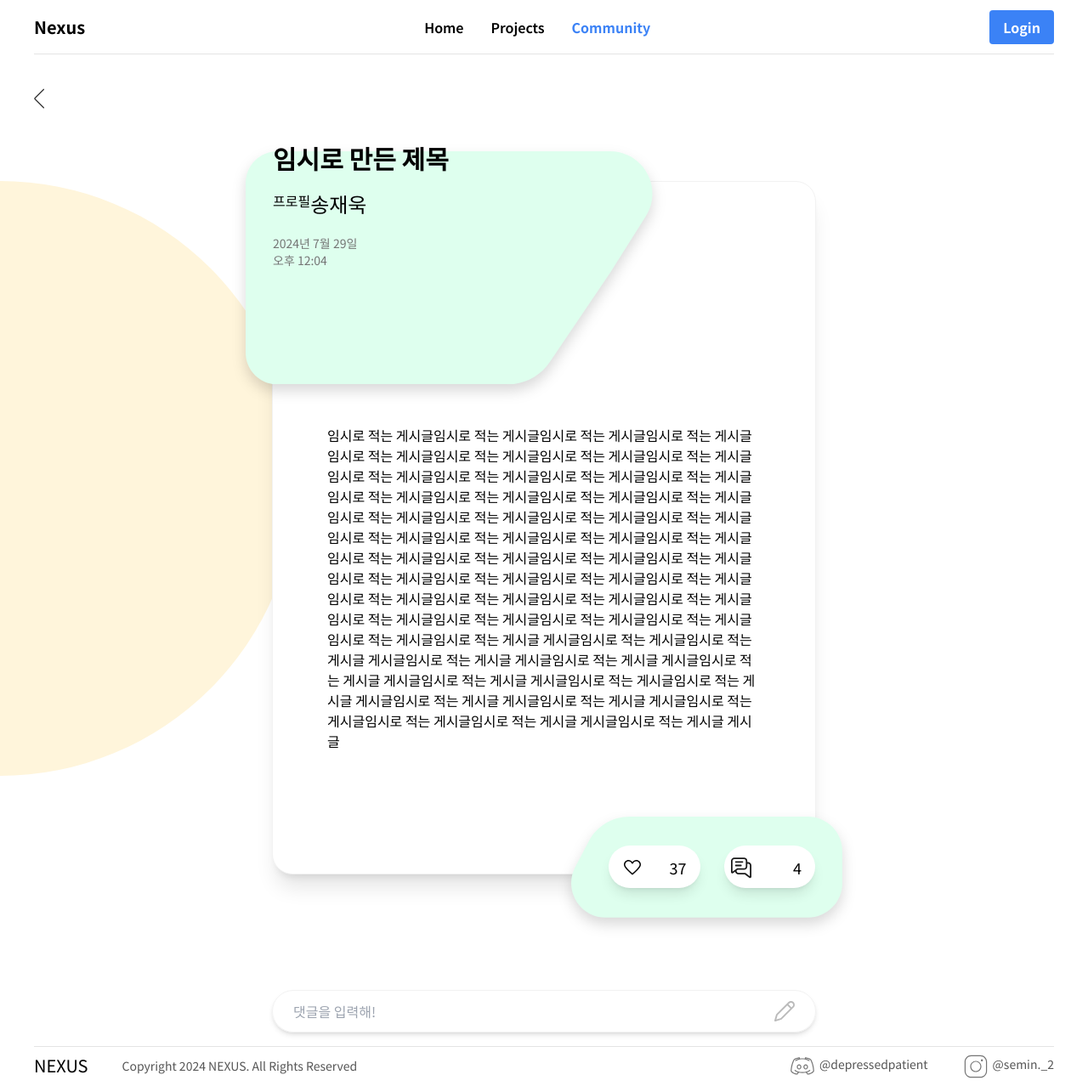
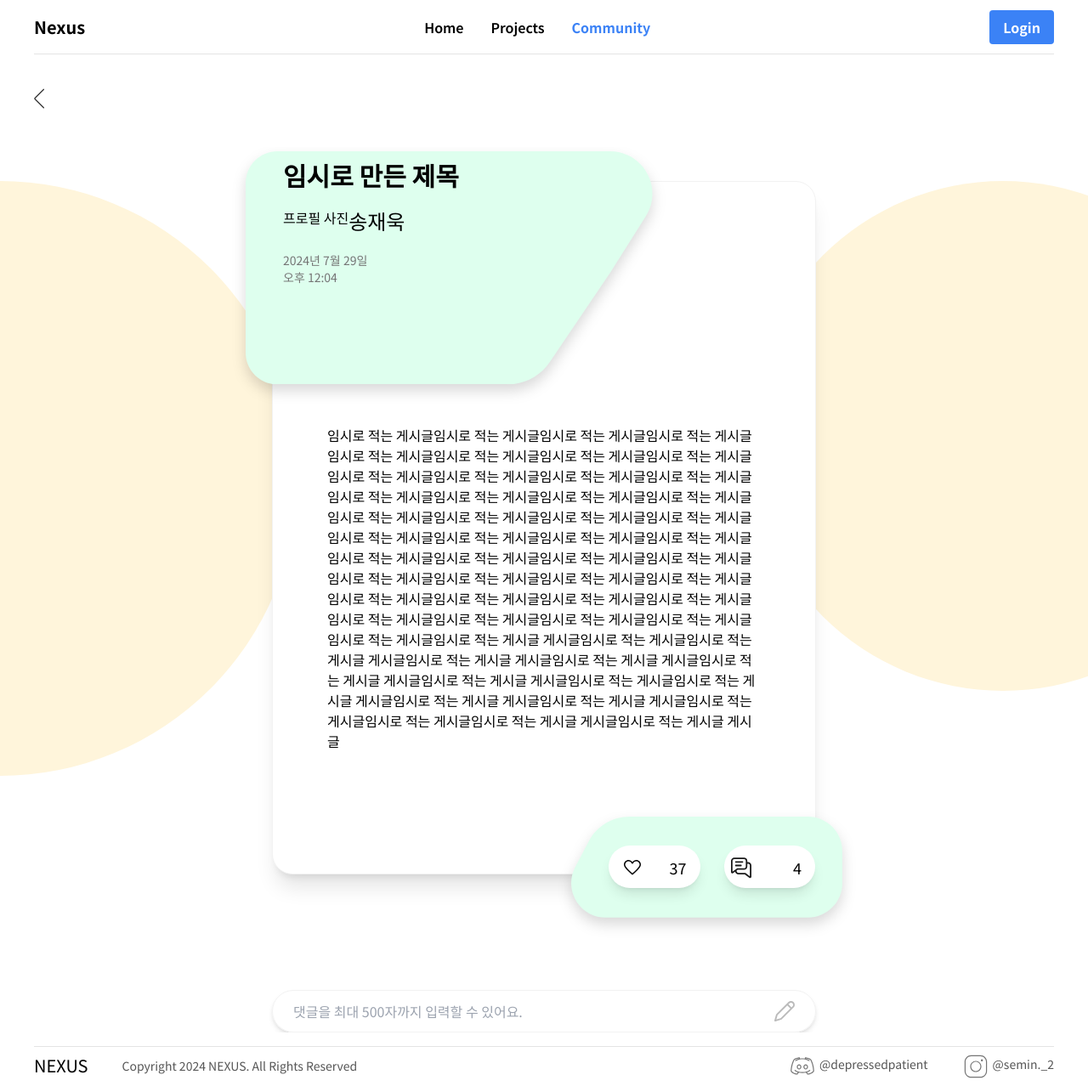
Before and after one commit to wwwcomcomcomcom/nexus-fe, a React (Vite) app: page /post/1 in a window 1280 px wide. Shown: the whole page at 85% size. Built offline with nearby package versions, Linux system fonts and the light colour scheme.

Commit message:
add yellow round, change input text, adjust location

```diff
--- a/src/page/PostPage.tsx
+++ b/src/page/PostPage.tsx
@@ -22,15 +22,17 @@ function PostPage() {
           <LeftArrowIcon className="w-3 h-auto" />
         </span>
       </div>
-      <main className="flex flex-col pt-10 items-center">
+      <main className="flex flex-col pt-10 items-center overflow-hidden relative">
         <div className="w-[700px] h-[700px] rounded-full absolute bg-[#FFF5DB] left-0 -z-10 -translate-x-1/2"></div>
+        <div className="w-[600px] h-[600px] rounded-full absolute bg-[#FFF5DB] right-0 -z-10 translate-x-1/3 "></div>
+
         <div className="w-1/2 flex flex-col">
           <div className="bg-white border border-[#F2F2F2] rounded-3xl w-full shadow-xl mb-24">
             <PostGreenTopBox className="relative -top-9 -left-8 w-[75%]" />
-            <div className="gird absolute -translate-y-[20rem]">
+            <div className="gird absolute -translate-y-[300px] pl-3">
               <p className="text-3xl font-bold">임시로 만든 제목</p>
               <div className="flex  py-5">
-                <p className="">프로필</p>
+                <p className="cursor-pointer">프로필 사진</p>
                 <p className="text-2xl font-normal">송재욱</p>
               </div>
               <div className="text-sm text-[#757575]">
@@ -81,7 +83,7 @@ function PostPage() {
             <input
               id="commentInput"
               type="text"
-              placeholder="댓글을 입력해!"
+              placeholder="댓글을 최대 500자까지 입력할 수 있어요."
               className="grow outline-none"
             ></input>
             <PencilIcon className="w-6" />
```
